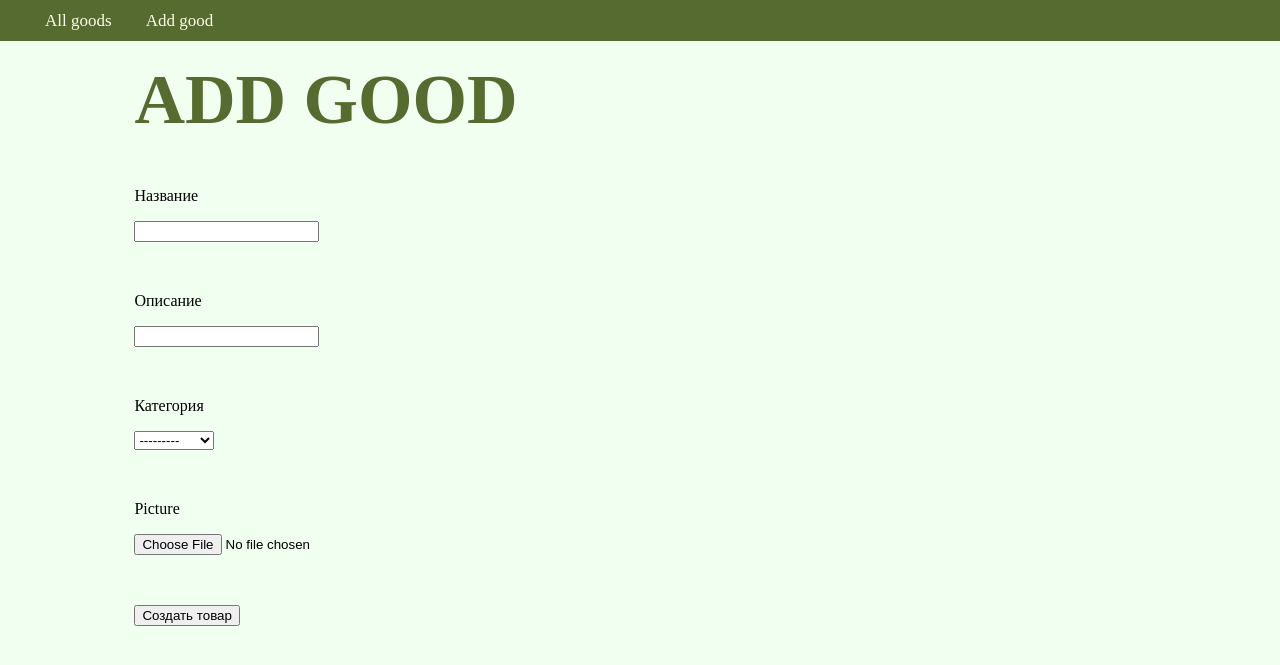
After one commit to tilekbai/control_work_8, a Django app: page /add_good/ in a window 1280 px wide. The commit adds this page. Shown: the top 665 px of the page. Run offline with Django 3.2, Linux system fonts and the light colour scheme.

Commit message:
Создана функция для создания товара

```diff
--- /dev/null
+++ b/source/reviewer/templates/goods/add_good.html
@@ -0,0 +1,13 @@
+{% extends "goods/base.html" %}
+{% block title %}Add good{% endblock title %}
+<body>
+    {% block page_header %}
+    <h1>Add good</h1>
+    {% endblock page_header %}
+    {% block content %}
+    <form action="/add_good/" method="post">
+        {% include "partial/form.html" with button_text="Создать товар" %}
+    </form>
+    {% endblock content %}
+</body>
+</html>
--- a/source/reviewer/templates/goods/base.html
+++ b/source/reviewer/templates/goods/base.html
@@ -8,9 +8,11 @@
     <link rel="stylesheet" href="{% static 'css/style.css' %}">
     <link rel="stylesheet" href="{% static 'css/navbar.css' %}">
 </head>
-<body><nav class="navbar">
+<body>
+    <nav class="navbar">
     <ul class="menu">
         <li><a href="{% url 'reviewer:good-list' %}">All goods</a></li>
+        <li><a href="{% url 'reviewer:good-add' %}">Add good</a></li>
     </ul>
 </nav>
     <div class="container">
--- a/source/reviewer/templates/goods/index.html
+++ b/source/reviewer/templates/goods/index.html
@@ -3,6 +3,7 @@
 <body>
 
     {% block menu %}
+        <a href="{% url 'reviewer:good-add' good.id %}">Add good</a>
     {% endblock %}
 
     <div>
--- a/source/reviewer/urls.py
+++ b/source/reviewer/urls.py
@@ -1,5 +1,5 @@
 from django.urls import path
-from .views import IndexView, GoodView, Good_updateView, Good_deleteView
+from .views import IndexView, GoodView, Good_updateView, Good_deleteView, GoodCreateView
 
 app_name = "reviewer"
 
@@ -8,4 +8,5 @@ urlpatterns = [
     path('<int:pk>/', GoodView.as_view(), name="good-view"),
     path('<int:pk>/update', Good_updateView.as_view(), name="good-update"),
     path('<int:pk>/delete', Good_deleteView.as_view(), name="good-delete"),
+    path('add_good/', GoodCreateView.as_view(), name="good-add"),
 ]
--- a/source/reviewer/views.py
+++ b/source/reviewer/views.py
@@ -1,5 +1,5 @@
 from django.shortcuts import render, reverse
-from django.views.generic import ListView, DetailView, UpdateView, DeleteView
+from django.views.generic import ListView, DetailView, UpdateView, DeleteView, CreateView
 from django.urls import reverse_lazy
 from django.db.models import Q
 from django.utils.http import urlencode
@@ -66,3 +66,17 @@ class Good_deleteView(DeleteView):
     model = Good
     context_object_name = 'good'
     success_url = reverse_lazy('reviewer:good-list')
+
+
+class GoodCreateView(CreateView):
+    template_name = 'goods/add_good.html'
+    model = Good
+    form_class = GoodForm
+
+    def form_valid(self, form):
+        good = form.save(commit = False)
+        good.save()
+        return super().form_valid(form)
+
+    def get_success_url(self):
+        return reverse('reviewer:good-view', kwargs={'pk': self.object.pk})
```
